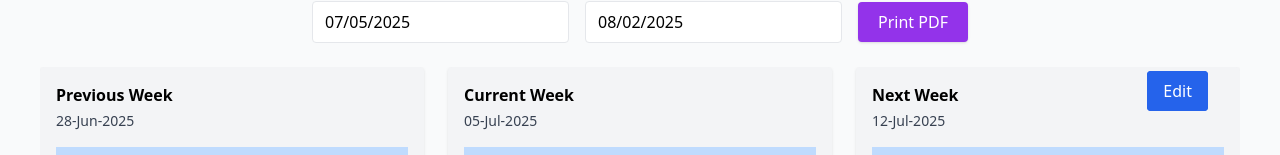
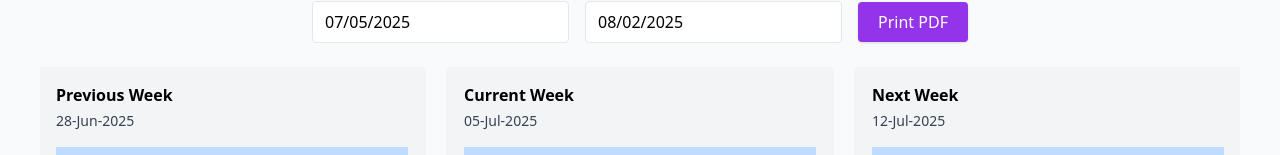
Before and after one commit to KunalBhatnagar/dive-ops-admin, a React (Vite) app in the folder frontend/: page /scheduling/boat in a window 1280 px wide. Shown: the part 193-348 px from the top of the page. Built offline with nearby package versions, Linux system fonts and the light colour scheme; no server answers; sample sign-in values are in the browser's storage.

Commit message:
add option to remove edit button from co-manager/viewer

```diff
--- a/frontend/src/components/BoatScheduling.jsx
+++ b/frontend/src/components/BoatScheduling.jsx
@@ -15,6 +15,8 @@ import { getSchedule, saveSchedule } from "../services/scheduleService";
 import { updateCrew, getCrew } from "../services/crewService";
 import "react-datepicker/dist/react-datepicker.css";
 import { differenceInCalendarWeeks, parseISO } from "date-fns";
+// src/components/BoatScheduling.jsx
+import { useAuth } from "../services/useAuth";
 
 export default function BoatScheduling() {
   const [tripDate, setTripDate] = useState(new Date());
@@ -26,6 +28,8 @@ export default function BoatScheduling() {
     start: startOfWeek(new Date(), { weekStartsOn: 6 }),
     end: addWeeks(startOfWeek(new Date(), { weekStartsOn: 6 }), 4),
   });
+
+  const { role } = useAuth();
 
   const boats = [
     {
@@ -366,7 +370,7 @@ export default function BoatScheduling() {
                 key={ds}
                 className="flex-shrink-0 w-96 bg-gray-100 p-4 rounded shadow"
               >
-                {!isPast && (
+                {role === 'manager' && !isPast && (
                 <button
                   onClick={() => setEditing((e) => !e)}
                   className="absolute top-1 right-8 px-4 py-2 bg-blue-600  text-white rounded hover:bg-blue-500 text-m"
```
